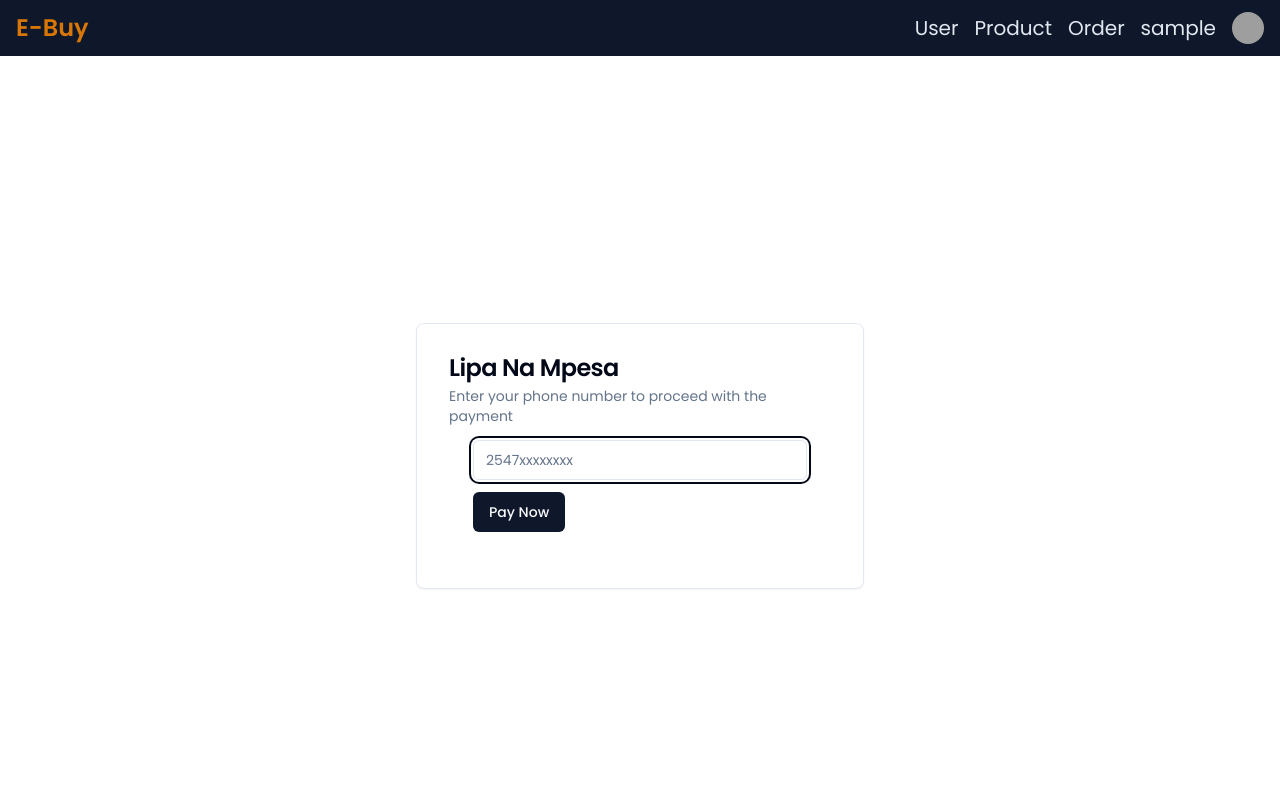
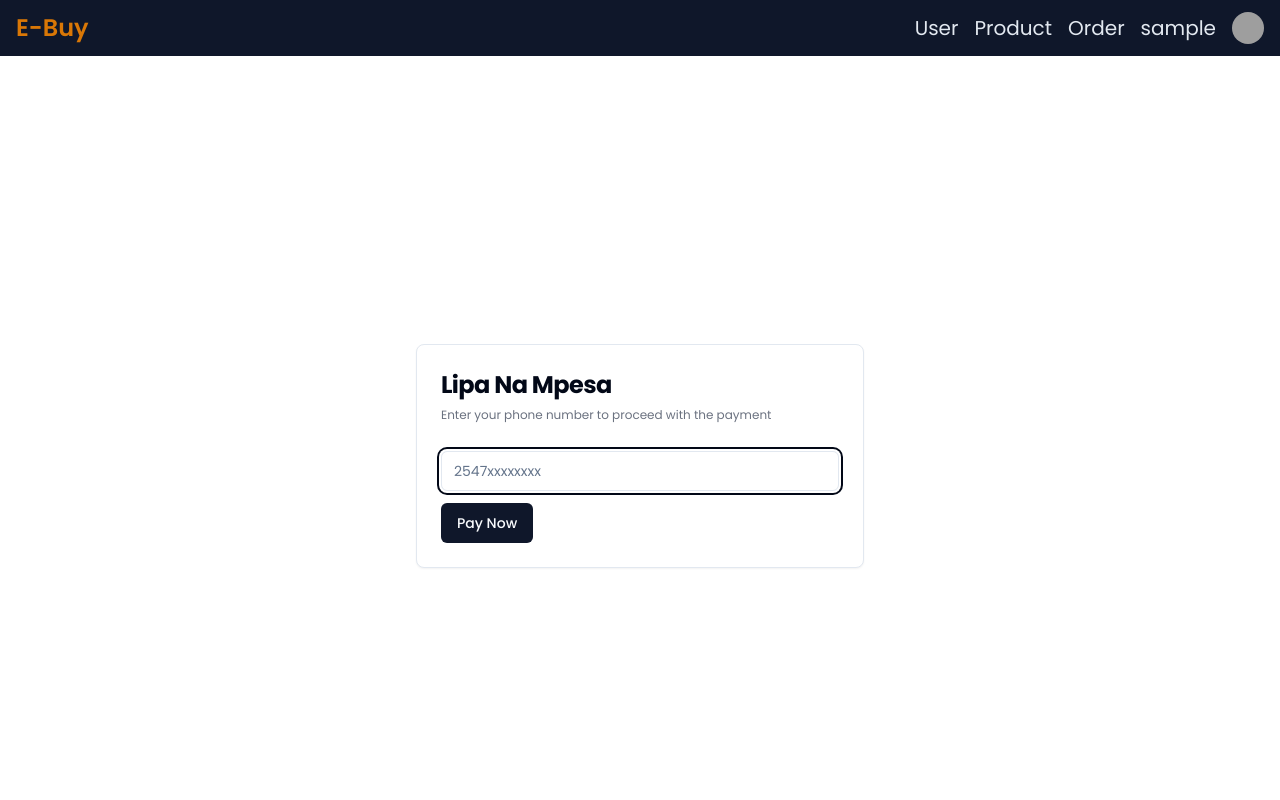
Before and after one commit to kaguthi/typescript-ecommerce, a React (Vite) app in the folder client/: page /mpesa in a window 1280 px wide. Shown: the top 800 px of the page. Built offline with nearby package versions, Linux system fonts and the light colour scheme; sample sign-in values are in the browser's storage; grey boxes are pictures that could not be loaded.

Commit message:
fix mpesa page

```diff
--- a/client/src/Admin/Admin.tsx
+++ b/client/src/Admin/Admin.tsx
@@ -1,11 +1,10 @@
 import Dashboard from "./Dashboard"
 import LatestOrder from "./LatestOrder"
-import Sales from "./Sales"
 function Admin() {
   return (
     <>
       <Dashboard />
-      <Sales />
+      {/* <Sales /> */}
       <LatestOrder />
     </>
   )
--- a/client/src/Admin/LatestOrder.tsx
+++ b/client/src/Admin/LatestOrder.tsx
@@ -3,7 +3,7 @@ import { Button } from "@/components/ui/button"
 import { Dialog, DialogContent, DialogTrigger } from "@/components/ui/dialog"
 import { Table, TableBody, TableCell, TableFooter, TableHead, TableHeader, TableRow } from "@/components/ui/table"
 import { useAuth } from "@/context/AuthContext"
-import { host } from "@/utils/constants"
+import { formatPrice, host } from "@/utils/constants"
 import { order } from "@/utils/types"
 import { useQuery } from "@tanstack/react-query"
 import { Eye, LoaderCircle } from "lucide-react"
@@ -92,7 +92,7 @@ function LatestOrder() {
                               <TableFooter>
                                 <TableRow>
                                   <TableCell colSpan={3}>Total</TableCell>
-                                  <TableCell className="text-right">${order.totalPrice / 100}</TableCell>
+                                  <TableCell className="text-right">{formatPrice(order.totalPrice / 100)}</TableCell>
                                 </TableRow>
                               </TableFooter>
                             </Table>
--- a/client/src/Router.tsx
+++ b/client/src/Router.tsx
@@ -63,7 +63,9 @@ function Router() {
           <Route path='admin'>
             <Route index  element={ <AdminRoute><Admin/></AdminRoute>}/>
           </Route>
-          <Route path='allOrder' element={ <AdminRoute><AllOrder /></AdminRoute>} />
+          <Route path='allOrder'>
+            <Route index element={ <AdminRoute><AllOrder /></AdminRoute> } />
+          </Route>
         </Route>
         <Route path='*' element={ < NotFound/> }/>
       </Routes>
--- a/client/src/page/Cart.tsx
+++ b/client/src/page/Cart.tsx
@@ -4,6 +4,7 @@ import { CircleMinus, CirclePlus, Trash2 } from "lucide-react";
 import { Button } from "@/components/ui/button";
 import { Link } from "react-router-dom";
 import { useCartContext } from "@/context/cartContext";
+import { formatPrice } from "@/utils/constants";
 
 function Cart() {
   const { setNumberOfProducts, cartProducts, setCartProducts } = useCartContext();
@@ -36,7 +37,7 @@ function Cart() {
   };
 
   return (
-    <div className="flex flex-col p-4">
+    <div className="flex flex-col p-2">
       {cartProducts && cartProducts.length > 0 ? (
         cartProducts.map((product, index) => (
           <div
@@ -52,7 +53,7 @@ function Cart() {
             </div>
             <div className="flex flex-col ml-4 flex-grow">
               <div className="font-bold text-lg">{product.name}</div>
-              <h6 className="text-gray-600">Price: ${product.price}</h6>
+              <h6 className="text-gray-600">{formatPrice(product.price)}</h6>
               <div className="flex items-center mt-2">
                 <CircleMinus
                   className={`w-5 h-5 cursor-pointer ${
--- a/client/src/page/Layout.tsx
+++ b/client/src/page/Layout.tsx
@@ -1,6 +1,5 @@
 import { Outlet } from "react-router-dom"
 import Navbar from "./Navbar"
-import Footer from "./Footer"
 import { Toaster } from "react-hot-toast"
 
 function Layout() {
@@ -9,7 +8,7 @@ function Layout() {
         <Navbar />
         <Toaster />
         <Outlet />
-        <Footer />
+        {/* <Footer /> */}
     </>
   )
 }
--- a/client/src/page/Mpesa.tsx
+++ b/client/src/page/Mpesa.tsx
@@ -19,8 +19,6 @@ function Mpesa() {
       setLoading(false);
       return;
     }
-    const mpesaPhone = Number(phone);
-    console.log(typeof mpesaPhone)
 
     try {
       const sendData = await fetch(`${host}/payment/mpesa`, {
@@ -28,7 +26,7 @@ function Mpesa() {
         headers: {
           "Content-Type": "application/json"
         },
-        body: JSON.stringify({ phone: mpesaPhone })
+        body: JSON.stringify({ phone })
       });
 
       const data = await sendData.json();
@@ -51,14 +49,15 @@ function Mpesa() {
   };
 
   return (
-    <div className="flex flex-col items-center justify-center min-h-screen">
-      <Card className="w-full max-w-md p-2">
-        <CardHeader>
-          <CardTitle>Lipa Na Mpesa</CardTitle>
-          <CardDescription>Enter your phone number to proceed with the payment</CardDescription>
+    <div className="flex flex-col items-center justify-center min-h-screen p-2">
+      <Card className="w-full max-w-md">
+        <CardHeader className="flex">
+          <CardTitle className="text-2xl font-bold">Lipa Na Mpesa</CardTitle>
+          <CardDescription className="text-xs text-gray-500 mb-2">Enter your phone number to proceed with the payment</CardDescription>
+        </CardHeader>
         <CardContent>
           <form onSubmit={handleSubmit}>
-              <div className="w-full mt-2">
+            <div className="w-full">
               <Input
                 id="phone"
                 type="tel"
@@ -80,7 +79,6 @@ function Mpesa() {
             </div>
           </form>
         </CardContent>
-        </CardHeader>
       </Card>
     </div>
   );
--- a/client/src/page/Navbar.tsx
+++ b/client/src/page/Navbar.tsx
@@ -157,9 +157,9 @@ function Navbar() {
                 ) : (
                   <>
                     <li><Link to="order" onClick={() => setMenuOpen(false)}>Orders</Link></li>
-                    <li><Link to="profile" onClick={() => setMenuOpen(false)}>Profile</Link></li>
                   </>
                 )}
+                <li><Link to="profile" onClick={() => setMenuOpen(false)}>Profile</Link></li>
                 <li onClick={() => { logout(); setMenuOpen(false); }}>Logout</li>
               </>
             ) : (
```
Also changed, not shown: 2 other files (tests, documents, lock files or other folders). Lines whose indentation alone changed are shown as unchanged.
